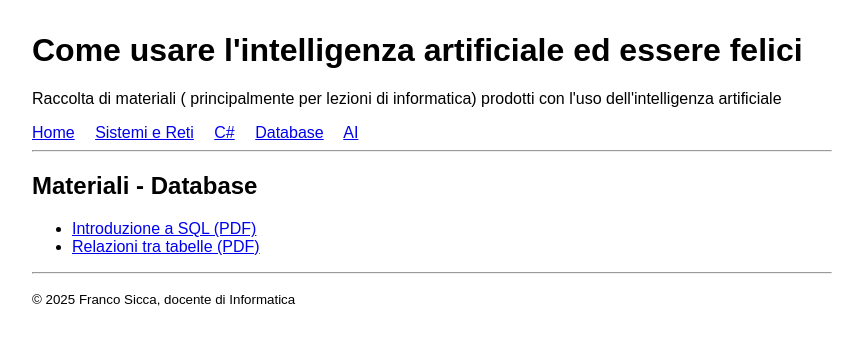
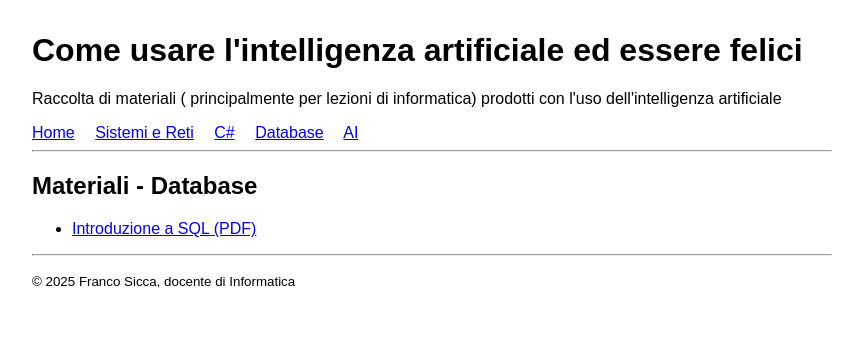
Before and after one commit to franco71to/sicca, a Jekyll site: the page built from materiali/database.md, in a window 1280 px wide. Shown: the top 345 px of the page, without its empty margins (0-863 px from the left). Built offline with Jekyll 4.4.1, drawn with Linux system fonts in a browser that asks for light colours.

Commit message:
Update database.md

```diff
--- a/materiali/database.md
+++ b/materiali/database.md
@@ -5,5 +5,4 @@
 
 ## Materiali - Database
 
-- [Introduzione a SQL (PDF)](/assets/sql-introduzione.pdf)
-- [Relazioni tra tabelle (PDF)](/assets/sql-relazioni.pdf)
+- [Introduzione a SQL (PDF)]({ site.baseurl }/assets/sql-introduzione.pdf)
```
